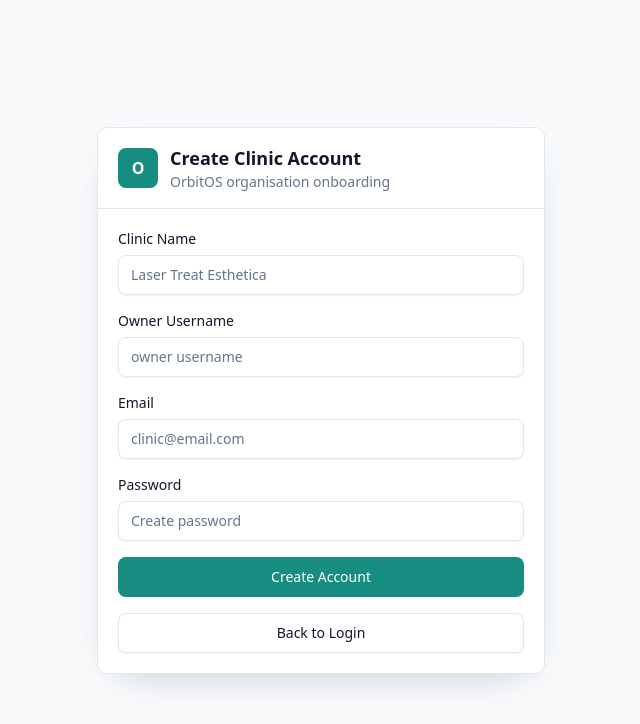
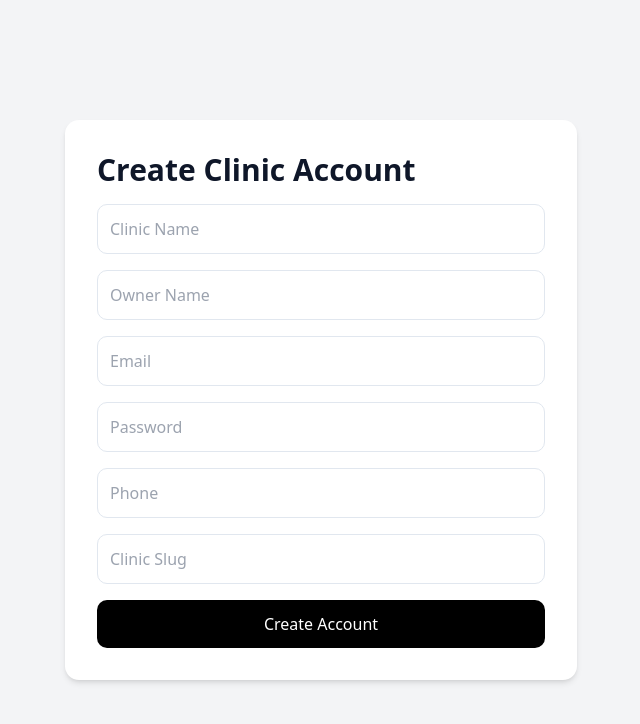
Before and after one commit to raajrehmaan/ORBIT-OS, a Next.js app: page /signup in a window 1280 px wide. Shown: the top 724 px of the page, without its empty margins (319-959 px from the left). Built offline with nearby package versions, Linux system fonts and the light colour scheme.

Commit message:
final signup frontend

```diff
--- a/app/(auth)/signup/page.tsx
+++ b/app/(auth)/signup/page.tsx
@@ -1,70 +1,170 @@
-import Link from "next/link";
+'use client'
 
-import { Button } from "@/components/ui/button";
-import { Card, CardContent, CardHeader } from "@/components/ui/card";
-import { Field } from "@/components/ui/field";
-import { Input } from "@/components/ui/input";
+import { useState } from 'react'
+import { useRouter } from 'next/navigation'
 
 export default function SignupPage() {
+  const router = useRouter()
+
+  const [clinicName, setClinicName] =
+    useState('')
+
+  const [ownerName, setOwnerName] =
+    useState('')
+
+  const [email, setEmail] =
+    useState('')
+
+  const [password, setPassword] =
+    useState('')
+
+  const [phone, setPhone] =
+    useState('')
+
+  const [slug, setSlug] =
+    useState('')
+
+  const [loading, setLoading] =
+    useState(false)
+
+  const [message, setMessage] =
+    useState('')
+
+  async function handleSignup() {
+    try {
+      setLoading(true)
+      setMessage('')
+
+      const response = await fetch(
+        '/api/auth/signup',
+        {
+          method: 'POST',
+          headers: {
+            'Content-Type':
+              'application/json'
+          },
+          body: JSON.stringify({
+            clinicName,
+            ownerName,
+            email,
+            password,
+            phone,
+            slug
+          })
+        }
+      )
+
+      const data = await response.json()
+
+      if (!response.ok) {
+        setMessage(
+          data.message || 'Signup failed'
+        )
+        return
+      }
+
+      setMessage(
+        'Account created successfully'
+      )
+
+      setTimeout(() => {
+        router.push('/login')
+      }, 1500)
+
+    } catch (error) {
+      console.error(error)
+
+      setMessage('Something went wrong')
+    } finally {
+      setLoading(false)
+    }
+  }
+
   return (
-    <main className="grid min-h-screen place-items-center px-4 py-10">
-      <Card className="w-full max-w-md">
-        <CardHeader>
-          <div className="flex items-center gap-3">
-            <div className="grid h-10 w-10 place-items-center rounded-md bg-primary font-bold text-primary-foreground">
-              O
-            </div>
+    <div className="min-h-screen flex items-center justify-center bg-gray-100 p-6">
+      <div className="bg-white rounded-xl shadow-md p-8 w-full max-w-lg space-y-4">
 
-            <div>
-              <h1 className="text-lg font-semibold">
-                Create Clinic Account
-              </h1>
+        <h1 className="text-3xl font-bold">
+          Create Clinic Account
+        </h1>
 
-              <p className="text-sm text-muted-foreground">
-                OrbitOS organisation onboarding
-              </p>
-            </div>
+        <input
+          type="text"
+          placeholder="Clinic Name"
+          value={clinicName}
+          onChange={(e) =>
+            setClinicName(e.target.value)
+          }
+          className="w-full border rounded-lg p-3"
+        />
+
+        <input
+          type="text"
+          placeholder="Owner Name"
+          value={ownerName}
+          onChange={(e) =>
+            setOwnerName(e.target.value)
+          }
+          className="w-full border rounded-lg p-3"
+        />
+
+        <input
+          type="email"
+          placeholder="Email"
+          value={email}
+          onChange={(e) =>
+            setEmail(e.target.value)
+          }
+          className="w-full border rounded-lg p-3"
+        />
+
+        <input
+          type="password"
+          placeholder="Password"
+          value={password}
+          onChange={(e) =>
+            setPassword(e.target.value)
+          }
+          className="w-full border rounded-lg p-3"
+        />
+
+        <input
+          type="text"
+          placeholder="Phone"
+          value={phone}
+          onChange={(e) =>
+            setPhone(e.target.value)
+          }
+          className="w-full border rounded-lg p-3"
+        />
+
+        <input
+          type="text"
+          placeholder="Clinic Slug"
+          value={slug}
+          onChange={(e) =>
+            setSlug(e.target.value)
+          }
+          className="w-full border rounded-lg p-3"
+        />
+
+        <button
+          onClick={handleSignup}
+          disabled={loading}
+          className="w-full bg-black text-white rounded-lg p-3"
+        >
+          {loading
+            ? 'Creating Account...'
+            : 'Create Account'}
+        </button>
+
+        {message && (
+          <div className="text-sm text-center">
+            {message}
           </div>
-        </CardHeader>
+        )}
 
-        <CardContent className="grid gap-4">
-          <Field label="Clinic Name">
-            <Input placeholder="Laser Treat Esthetica" />
-          </Field>
-
-          <Field label="Owner Username">
-            <Input placeholder="owner username" />
-          </Field>
-
-          <Field label="Email">
-            <Input
-              type="email"
-              placeholder="clinic@email.com"
-            />
-          </Field>
-
-          <Field label="Password">
-            <Input
-              type="password"
-              placeholder="Create password"
-            />
-          </Field>
-
-          <Button type="button">
-            Create Account
-          </Button>
-
-          <Link href="/login" className="w-full">
-            <Button
-              type="button"
-              variant="outline"
-              className="w-full"
-            >
-              Back to Login
-            </Button>
-          </Link>
-        </CardContent>
-      </Card>
-    </main>
-  );
+      </div>
+    </div>
+  )
 }
```
